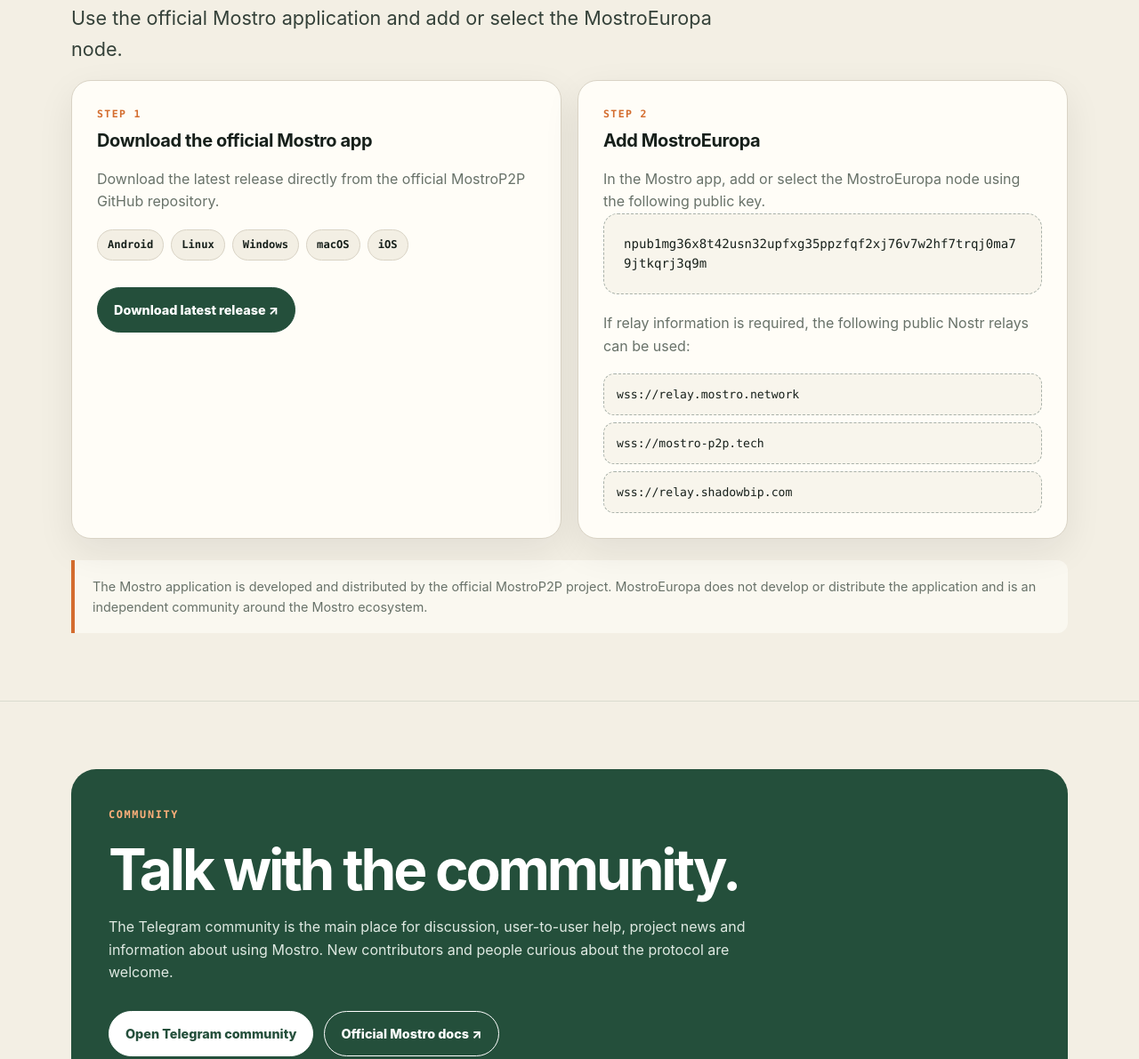
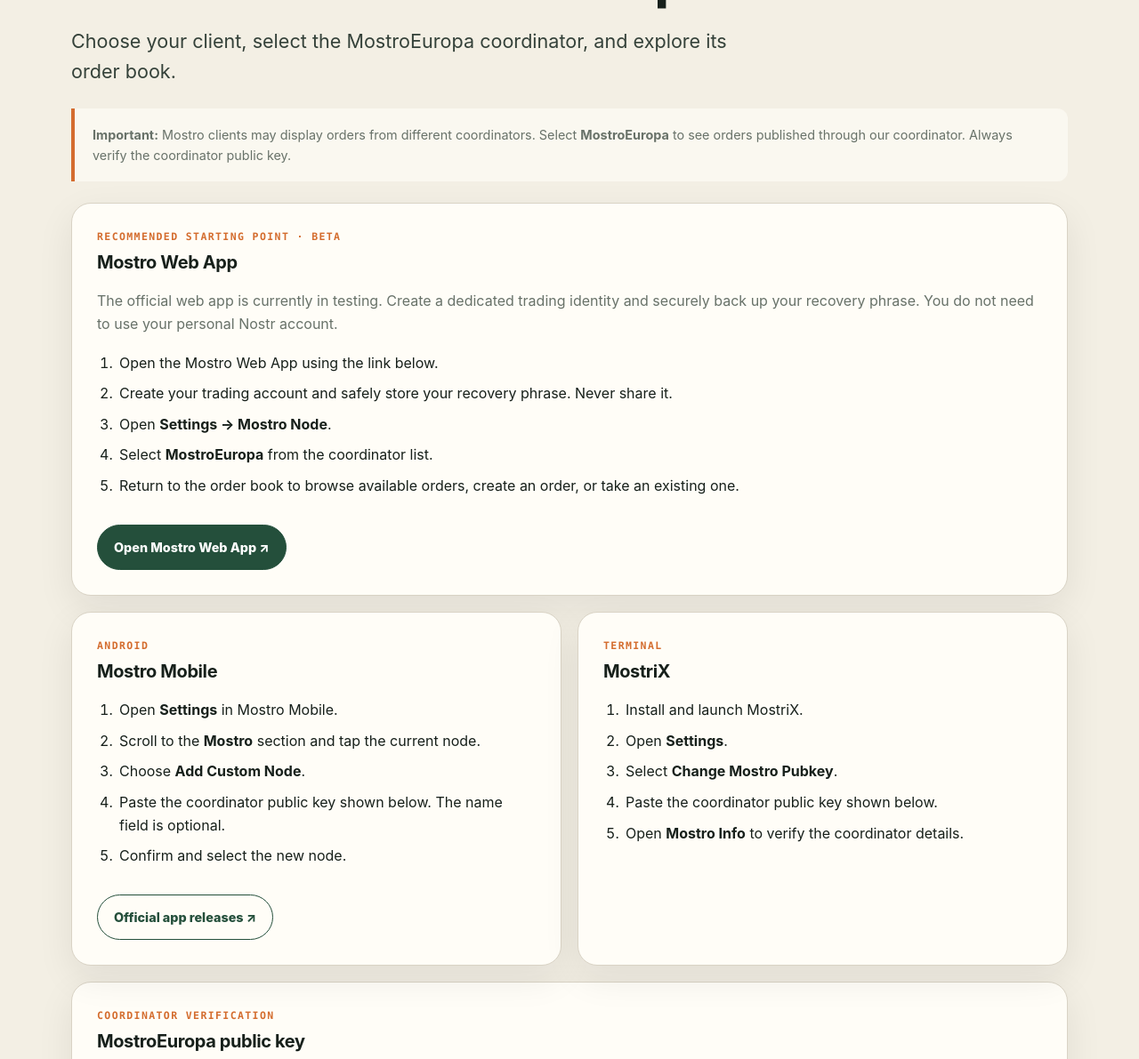
Before and after one commit to mostroeuropa/mostroeuropa.github.io, a plain HTML site: page index.html in a window 1280 px wide. Shown: the part 1493-2684 px from the top of the page at 89% size. Drawn offline with Linux system fonts and the light colour scheme.

Commit message:
Update navigation and content in index.html

````diff
--- a/index.html
+++ b/index.html
@@ -1,3 +1,4 @@
+```
 <!DOCTYPE html>
 <html lang="en">
 <head>
@@ -241,6 +242,9 @@
       font-size:.88rem;
     }
 
+    .steps{padding-left:22px; margin:18px 0 0; color:var(--ink)}
+    .steps li{margin:9px 0; padding-left:3px}
+
     .relay-list{
       margin:18px 0 0;
       padding:0;
@@ -365,7 +369,7 @@
     <nav aria-label="Main navigation">
       <ul>
         <li><a href="#about">About</a></li>
-        <li><a href="#get-started">Get started</a></li>
+        <li><a href="#get-started">How to connect</a></li>
         <li><a href="#community">Community</a></li>
         <li><a href="#contact">Contact</a></li>
         <li>
@@ -409,9 +413,10 @@
 
         <a
           class="btn secondary"
-          href="#get-started"
+          href="https://mostro.network/app/"
+          target="_blank" rel="noopener noreferrer"
         >
-          Get started
+          Open Web App ↗
         </a>
 
         <a
@@ -472,82 +477,74 @@
 
   <section id="get-started">
     <div class="wrap">
+      <div class="eyebrow">Get started</div>
+      <h2>Connect to MostroEuropa.</h2>
+      <p class="lead">Choose your client, select the MostroEuropa coordinator, and explore its order book.</p>
+      <div class="note"><strong>Important:</strong> Mostro clients may display orders from different coordinators. Select <strong>MostroEuropa</strong> to see orders published through our coordinator. Always verify the coordinator public key.</div>
 
-      <div class="eyebrow">Get started</div>
-
-      <h2>Connect to MostroEuropa.</h2>
-
-      <p class="lead">
-        Use the official Mostro application and add or select the
-        MostroEuropa node.
-      </p>
-
-      <div class="two">
-
-        <article class="card">
-          <div class="label">Step 1</div>
-
-          <h3>Download the official Mostro app</h3>
-
-          <p>
-            Download the latest release directly from the official
-            MostroP2P GitHub repository.
-          </p>
-
-          <div class="platforms">
-            <span class="platform">Android</span>
-            <span class="platform">Linux</span>
-            <span class="platform">Windows</span>
-            <span class="platform">macOS</span>
-            <span class="platform">iOS</span>
+      <div class="card" style="margin-top:24px">
+        <div class="label">Recommended starting point · Beta</div>
+        <h3>Mostro Web App</h3>
+        <p>The official web app is currently in testing. Create a dedicated trading identity and securely back up your recovery phrase. You do not need to use your personal Nostr account.</p>
+        <ol class="steps">
+          <li>Open the Mostro Web App using the link below.</li>
+          <li>Create your trading account and safely store your recovery phrase. Never share it.</li>
+          <li>Open <strong>Settings → Mostro Node</strong>.</li>
+          <li>Select <strong>MostroEuropa</strong> from the coordinator list.</li>
+          <li>Return to the order book to browse available orders, create an order, or take an existing one.</li>
+        </ol>
+        <div class="actions"><a class="btn primary" href="https://mostro.network/app/" target="_blank" rel="noopener noreferrer">Open Mostro Web App ↗</a></div>
       </div>
 
-          <div class="actions">
-            <a
-              class="btn primary"
-              href="https://github.com/MostroP2P/app/releases/latest"
-              target="_blank"
-              rel="noopener noreferrer"
-            >
-              Download latest release ↗
-            </a>
-          </div>
+      <div class="two" style="margin-top:18px">
+        <article class="card">
+          <div class="label">Android</div>
+          <h3>Mostro Mobile</h3>
+          <ol class="steps">
+            <li>Open <strong>Settings</strong> in Mostro Mobile.</li>
+            <li>Scroll to the <strong>Mostro</strong> section and tap the current node.</li>
+            <li>Choose <strong>Add Custom Node</strong>.</li>
+            <li>Paste the coordinator public key shown below. The name field is optional.</li>
+            <li>Confirm and select the new node.</li>
+          </ol>
+          <div class="actions"><a class="btn secondary" href="https://github.com/MostroP2P/app/releases/latest" target="_blank" rel="noopener noreferrer">Official app releases ↗</a></div>
         </article>
-
         <article class="card">
-          <div class="label">Step 2</div>
-
-          <h3>Add MostroEuropa</h3>
-
-          <p>
-            In the Mostro app, add or select the MostroEuropa node using
-            the following public key.
-          </p>
-
-          <div class="npub">
-            npub1mg36x8t42usn32upfxg35ppzfqf2xj76v7w2hf7trqj0ma79jtkqrj3q9m
+          <div class="label">Terminal</div>
+          <h3>MostriX</h3>
+          <ol class="steps">
+            <li>Install and launch MostriX.</li>
+            <li>Open <strong>Settings</strong>.</li>
+            <li>Select <strong>Change Mostro Pubkey</strong>.</li>
+            <li>Paste the coordinator public key shown below.</li>
+            <li>Open <strong>Mostro Info</strong> to verify the coordinator details.</li>
+          </ol>
+        </article>
       </div>
 
-          <p style="margin-top:20px;">
-            If relay information is required, the following public Nostr
-            relays can be used:
-          </p>
-
-          <ul class="relay-list">
-            <li>wss://relay.mostro.network</li>
-            <li>wss://mostro-p2p.tech</li>
-            <li>wss://relay.shadowbip.com</li>
-          </ul>
-        </article>
-
+      <div class="card" style="margin-top:18px">
+        <div class="label">Coordinator verification</div>
+        <h3>MostroEuropa public key</h3>
+        <div class="npub">npub1mg36x8t42usn32upfxg35ppzfqf2xj76v7w2hf7trqj0ma79jtkqrj3q9m</div>
+        <p>Verify the public key rather than relying on the display name alone. If your client requires relay configuration, use the following public Nostr relays:</p>
+        <ul class="relay-list"><li>wss://relay.mostro.network</li><li>wss://mostro-p2p.tech</li><li>wss://relay.shadowbip.com</li></ul>
       </div>
 
-      <div class="note">
-        The Mostro application is developed and distributed by the official
-        MostroP2P project. MostroEuropa does not develop or distribute the
-        application and is an independent community around the Mostro ecosystem.
+      <div class="two" style="margin-top:18px">
+        <article class="card">
+          <div class="label">Order book</div>
+          <h3>Browse or create an order</h3>
+          <p>If you see a suitable order, you can choose to take it. If there is no suitable order, you can create your own and wait for another trader. Available orders depend on current activity and liquidity; a match is not guaranteed.</p>
+        </article>
+        <article class="card">
+          <div class="label">Need a hand?</div>
+          <h3>Ask the community</h3>
+          <p>First time using Mostro? Start small and ask questions before trading. Our community can help you understand the app and the coordinator selection process.</p>
+          <div class="actions"><a class="btn secondary" href="https://t.me/MostroEuropaCommunity" target="_blank" rel="noopener noreferrer">Telegram community ↗</a></div>
+        </article>
       </div>
 
+      <div class="note">The Mostro application and protocol are developed by the independent Mostro project. MostroEuropa is a separate community and does not develop or distribute the official app. The web app is beta software; interfaces and availability may change.</div>
     </div>
   </section>
 
@@ -702,3 +699,4 @@
 
 </body>
 </html>
+```
````
Lines whose indentation alone changed are shown as unchanged.
